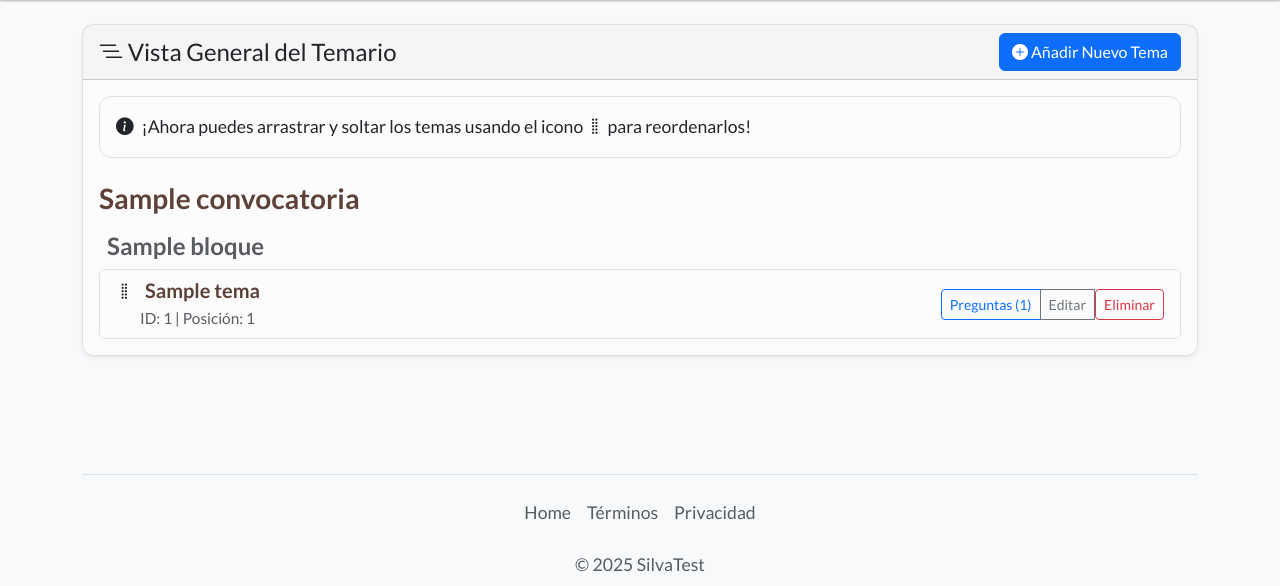
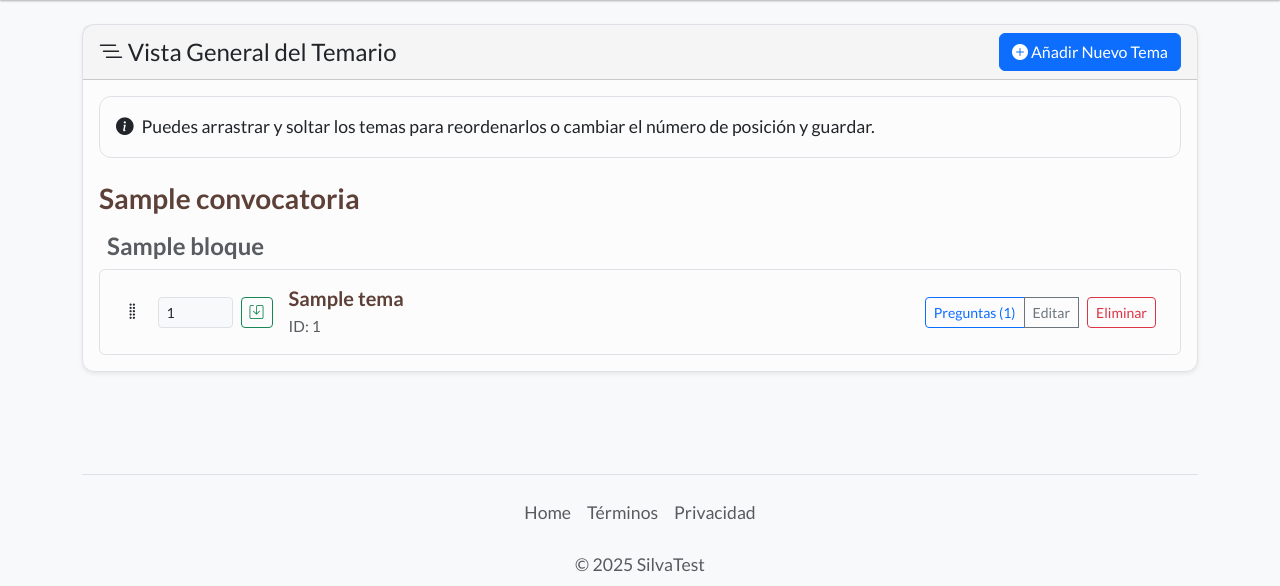
Before and after one commit to alejandrofontanil/SilvaTest, a Flask app: page /admin/temas in a window 1280 px wide. Shown: the part 61-647 px from the top of the page. Run offline with Flask 3, Linux system fonts and the light colour scheme; a user stored in the database is signed in; tables that the repository leaves empty hold one stand-in row (values such as "Sample post"); some libraries are stand-ins or nearby versions.

Commit message:
232323
233223

```diff
--- a/mi_app/templates/admin/admin_temas_general.html
+++ b/mi_app/templates/admin/admin_temas_general.html
@@ -2,22 +2,32 @@
 
 {% macro render_tema_admin(tema) %}
     <div class="list-group-item" data-id="{{ tema.id }}">
-        <div class="d-flex w-100 justify-content-between align-items-center">
-            <div>
-                <i class="bi bi-grip-vertical me-2 handle" style="cursor: grab;" title="Arrastrar para reordenar"></i>
-                <h5 class="mb-1 d-inline">{{ tema.nombre }}</h5>
-                <small class="d-block text-muted ms-4">ID: {{ tema.id }} | Posición: {{ tema.posicion }}</small>
+        <div class="d-flex w-100 justify-content-between align-items-center p-2">
+
+            <div class="d-flex align-items-center">
+                <i class="bi bi-grip-vertical me-3 handle" style="cursor: grab;" title="Arrastrar para reordenar"></i>
+                <form action="{{ url_for('admin.actualizar_posicion_tema', tema_id=tema.id) }}" method="POST" class="d-flex align-items-center me-3">
+                    <input type="number" name="posicion" value="{{ tema.posicion or 0 }}" class="form-control form-control-sm" style="width: 75px;" title="Posición (0 es el primero)">
+                    <button type="submit" class="btn btn-sm btn-outline-success ms-2" title="Guardar Posición"><i class="bi bi-save"></i></button>
+                </form>
+                <div>
+                    <h5 class="mb-0 d-inline">{{ tema.nombre }}</h5>
+                    <small class="d-block text-muted">ID: {{ tema.id }}</small>
+                </div>
             </div>
+
             <div class="btn-group" role="group">
                 <a href="{{ url_for('admin.detalle_tema', tema_id=tema.id) }}" class="btn btn-sm btn-outline-primary">Preguntas ({{ tema.total_preguntas }})</a>
                 <a href="{{ url_for('admin.editar_tema', tema_id=tema.id) }}" class="btn btn-sm btn-outline-secondary">Editar</a>
                 <form method="POST" action="{{ url_for('admin.eliminar_tema', tema_id=tema.id) }}" onsubmit="return confirm('¿Estás seguro de que quieres eliminar este tema?');" style="display: inline-block;">
-                    <button type="submit" class="btn btn-sm btn-outline-danger">Eliminar</button>
+                    <button type="submit" class="btn btn-sm btn-outline-danger ms-2">Eliminar</button>
                 </form>
             </div>
+
         </div>
+
         {% if tema.subtemas %}
-            <div class="list-group mt-3 sortable-list" style="margin-left: 20px;">
+            <div class="list-group mt-2 sortable-list" style="margin-left: 50px;">
                 {% for subtema in tema.subtemas %}
                     {{ render_tema_admin(subtema) }}
                 {% endfor %}
@@ -35,12 +45,12 @@
     </div>
     <div class="card-body">
 
-        {{ form.csrf_token }}
+        {{ form.csrf_token() }}
 
         <div class="alert alert-info d-flex align-items-center" role="alert">
             <i class="bi bi-info-circle-fill me-2"></i>
             <div>
-                ¡Ahora puedes arrastrar y soltar los temas usando el icono <i class="bi bi-grip-vertical"></i> para reordenarlos!
+                Puedes arrastrar y soltar los temas para reordenarlos o cambiar el número de posición y guardar.
             </div>
         </div>
         {% for convocatoria in convocatorias %}
@@ -60,6 +70,7 @@
 </div>
 {% endblock %}
 
+
 {% block scripts %}
 {{ super() }}
 <script src="https://cdn.jsdelivr.net/npm/sortablejs@latest/Sortable.min.js"></script>
@@ -71,14 +82,20 @@
 
         sortableLists.forEach(list => {
             new Sortable(list, {
-                group: 'shared', // Permite arrastrar elementos entre listas con el mismo nombre de grupo
+                group: 'shared',
                 animation: 150,
-                handle: '.handle', // Usamos la clase 'handle' que le dimos al icono
+                handle: '.handle',
                 onEnd: function (evt) {
-                    const parentList = evt.from;
-                    const itemIds = Array.from(parentList.children).map(item => item.dataset.id);
+                    const itemIds = [];
+                    // Recorremos todos los elementos en todas las listas para obtener el orden global
+                    document.querySelectorAll('.sortable-list > .list-group-item').forEach(item => {
+                        itemIds.push(item.dataset.id);
+                    });
 
-                    console.log("Nuevo orden enviado:", itemIds); // Un chivato para la consola
+                    // Solo enviamos la petición si hay elementos
+                    if (itemIds.length === 0) return;
+
+                    console.log("Nuevo orden enviado:", itemIds);
 
                     fetch("{{ url_for('admin.reordenar_temas') }}", {
                         method: 'POST',
@@ -92,8 +109,8 @@
                     .then(data => {
                         if (data.success) {
                             showToast(data.message);
-                            // Opcional: Recargar la página para ver los cambios de posición reflejados
-                            // window.location.reload();
+                            // Recargamos la página para ver los nuevos números de posición actualizados
+                            window.location.reload();
                         } else {
                             showToast('Error al guardar el orden: ' + (data.error || 'Error desconocido'));
                         }
```
